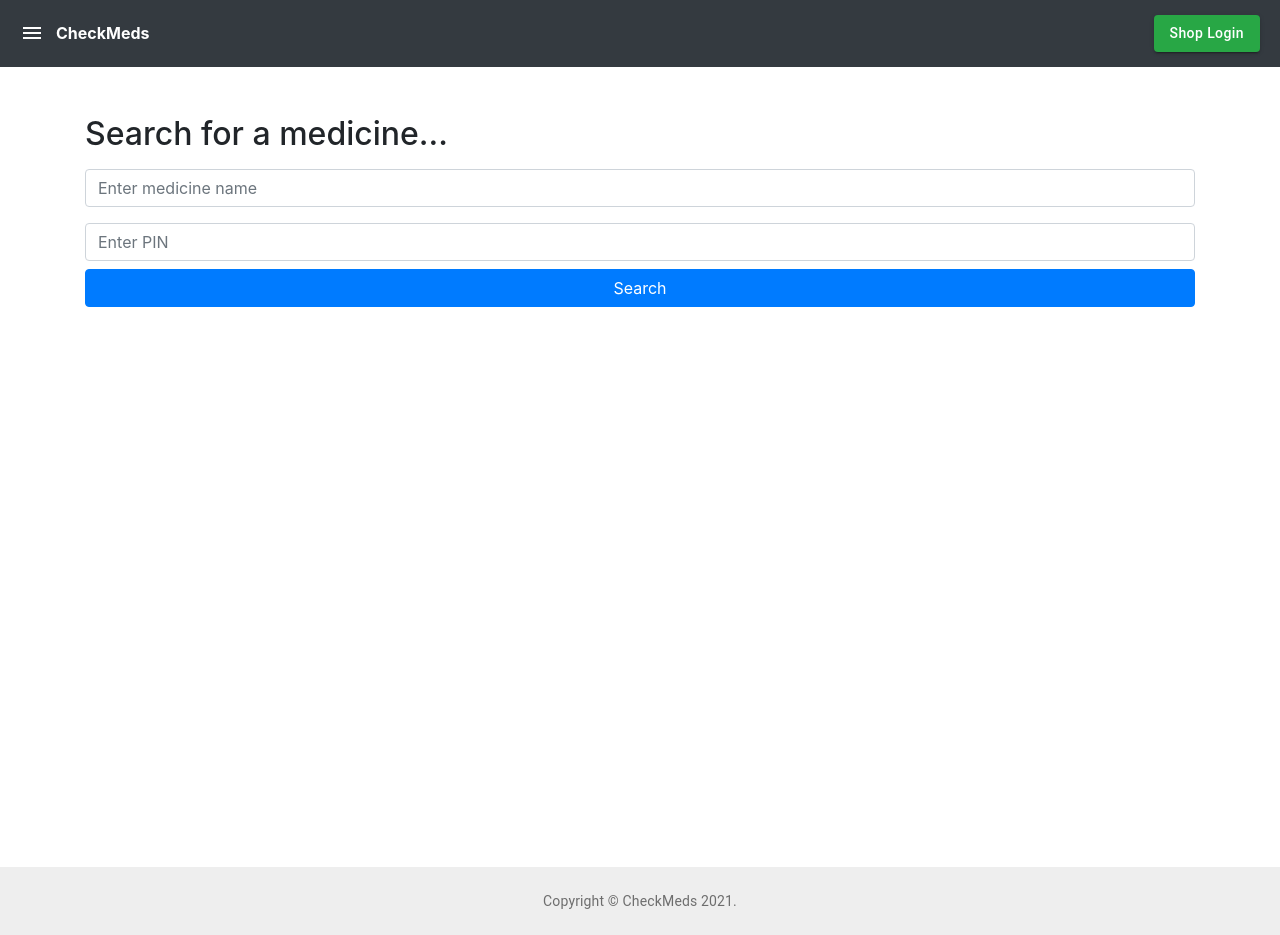
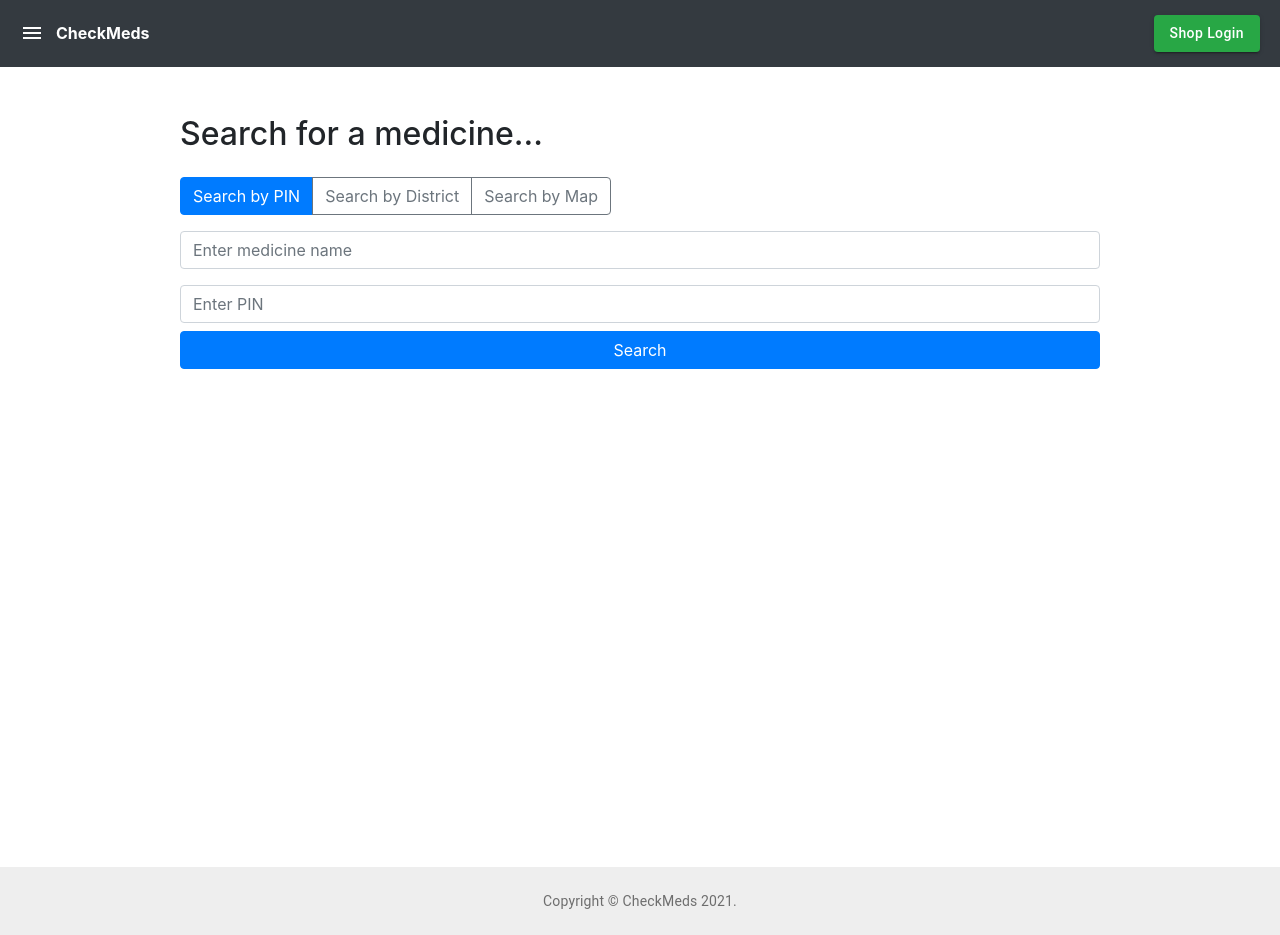
Before and after one commit to SrijanDas/Check-Med-frontend, a React (Create React App) app: page /home in a window 1280 px wide. Built offline with nearby package versions, Linux system fonts and the light colour scheme.

Commit message:
added search by pincode functionality

```diff
--- a/src/components/ShopCard/ShopCard.css
+++ b/src/components/ShopCard/ShopCard.css
@@ -1,3 +1,3 @@
 .shopCard {
-  height: 18rem;
+  height: 20rem;
 }
--- a/src/pages/Home/Home.jsx
+++ b/src/pages/Home/Home.jsx
@@ -5,35 +5,85 @@ import Container from "react-bootstrap/Container";
 import Row from "react-bootstrap/Row";
 import Col from "react-bootstrap/Col";
 import axios from "../../helpers/axios";
-import { Button, Form } from "react-bootstrap";
+import Form from "react-bootstrap/Form";
+import Alert from "react-bootstrap/Alert";
+import Button from "react-bootstrap/Button";
+import ButtonGroup from "react-bootstrap/ButtonGroup";
+import SentimentDissatisfiedIcon from "@material-ui/icons/SentimentDissatisfied";
 
 function Home() {
   const [medicineName, setMedicineName] = useState("");
   const [query, setQuery] = useState("");
+  const [error, setError] = useState(false);
 
+  const [showHeader, setShowHeader] = useState(false);
   const [cards, setCards] = useState([]);
-  const [showHeader, setShowHeader] = useState(false);
+
+  const [btnSelect, setBtnSelect] = useState("1");
+
+  const buttons = [
+    { name: "Search by PIN", value: "1" },
+    { name: "Search by District", value: "2" },
+    { name: "Search by Map", value: "3" },
+  ];
+
+  const clearStates = () => {
+    setError(false);
+    setCards([]);
+    setShowHeader(false);
+  };
 
   const handleSearch = async (e) => {
     e.preventDefault();
     const formData = {
+      queryType: btnSelect,
       query: query.toLowerCase(),
       medicine_name: medicineName.toLowerCase(),
     };
     try {
       const response = await axios.post("/search", formData);
+      console.log(response.data);
       setShowHeader(true);
       setCards(response.data);
+      setError(false);
     } catch (error) {
-      console.log(error);
+      setCards([]);
+      setShowHeader(false);
+      setError(true);
     }
   };
 
   return (
     <div className="homePage">
       <Container fluid="sm">
+        <Row>
+          <Col md={{ span: 10, offset: 1 }}>
             <h2 className="searchForm__heading">Search for a medicine...</h2>
-        <Form className="mt-3" onSubmit={handleSearch}>
+
+            {/* search method button */}
+            <ButtonGroup className="mt-3 mb-0">
+              {buttons.map((btn, idx) => (
+                <Button
+                  key={idx}
+                  className="mb-3"
+                  variant={
+                    btnSelect === btn.value ? "primary" : "outline-secondary"
+                  }
+                  onClick={() => {
+                    setBtnSelect(btn.value);
+                    clearStates();
+                  }}
+                >
+                  {btn.name}
+                </Button>
+              ))}
+            </ButtonGroup>
+
+            {/* Search form */}
+            {btnSelect === "3" ? (
+              <h3>Coming Soon...</h3>
+            ) : (
+              <Form className="" onSubmit={handleSearch}>
                 <Form.Control
                   type="text"
                   className="mb-3"
@@ -43,27 +93,48 @@ function Home() {
                     setMedicineName(e.target.value);
                   }}
                 />
+                {btnSelect === "2" ? (
+                  <Form.Control
+                    type="text"
+                    placeholder="Select District"
+                    required
+                  />
+                ) : (
                   <Form.Control
                     type="number"
-            className="pinInput mb-2"
                     placeholder="Enter PIN"
                     required
                     onChangeCapture={(e) => {
                       setQuery(e.target.value);
                     }}
                   />
-          <Button type="submit" variant="primary" className="btn-block">
+                )}
+
+                <Button
+                  type="submit"
+                  variant="primary"
+                  className="btn-block mt-2"
+                >
                   Search
                 </Button>
               </Form>
+            )}
 
+            {/* cards */}
+            {showHeader ? (
+              cards.length ? (
                 <h4 style={{ fontWeight: 400 }} className="mt-5">
-          {showHeader
-            ? cards.length
-              ? ` ${medicineName.toUpperCase()} is available here..`
-              : `${medicineName.toUpperCase()} is not available at your location`
-            : ""}
+                  Medicine is available here...
                 </h4>
+              ) : (
+                <Alert variant="danger" className="my-4">
+                  This medicine is not available at your location{" "}
+                  <SentimentDissatisfiedIcon />
+                </Alert>
+              )
+            ) : (
+              ""
+            )}
 
             <Row xs={1} md={3} className="g-4">
               {cards.map((cardData, indx) => (
@@ -72,6 +143,26 @@ function Home() {
                 </Col>
               ))}
             </Row>
+
+            {/* if errors */}
+            {error ? (
+              <Alert
+                variant="danger"
+                onClose={() => setError(false)}
+                dismissible
+                className="my-4"
+              >
+                <Alert.Heading>
+                  Something went wrong!{" "}
+                  <SentimentDissatisfiedIcon fontSize="large" />
+                </Alert.Heading>
+                <p>Check the medicine name.</p>
+              </Alert>
+            ) : (
+              ""
+            )}
+          </Col>
+        </Row>
       </Container>
     </div>
   );
```
Also changed, not shown: 1 other file (tests, documents, lock files or other folders). Lines whose indentation alone changed are shown as unchanged.
